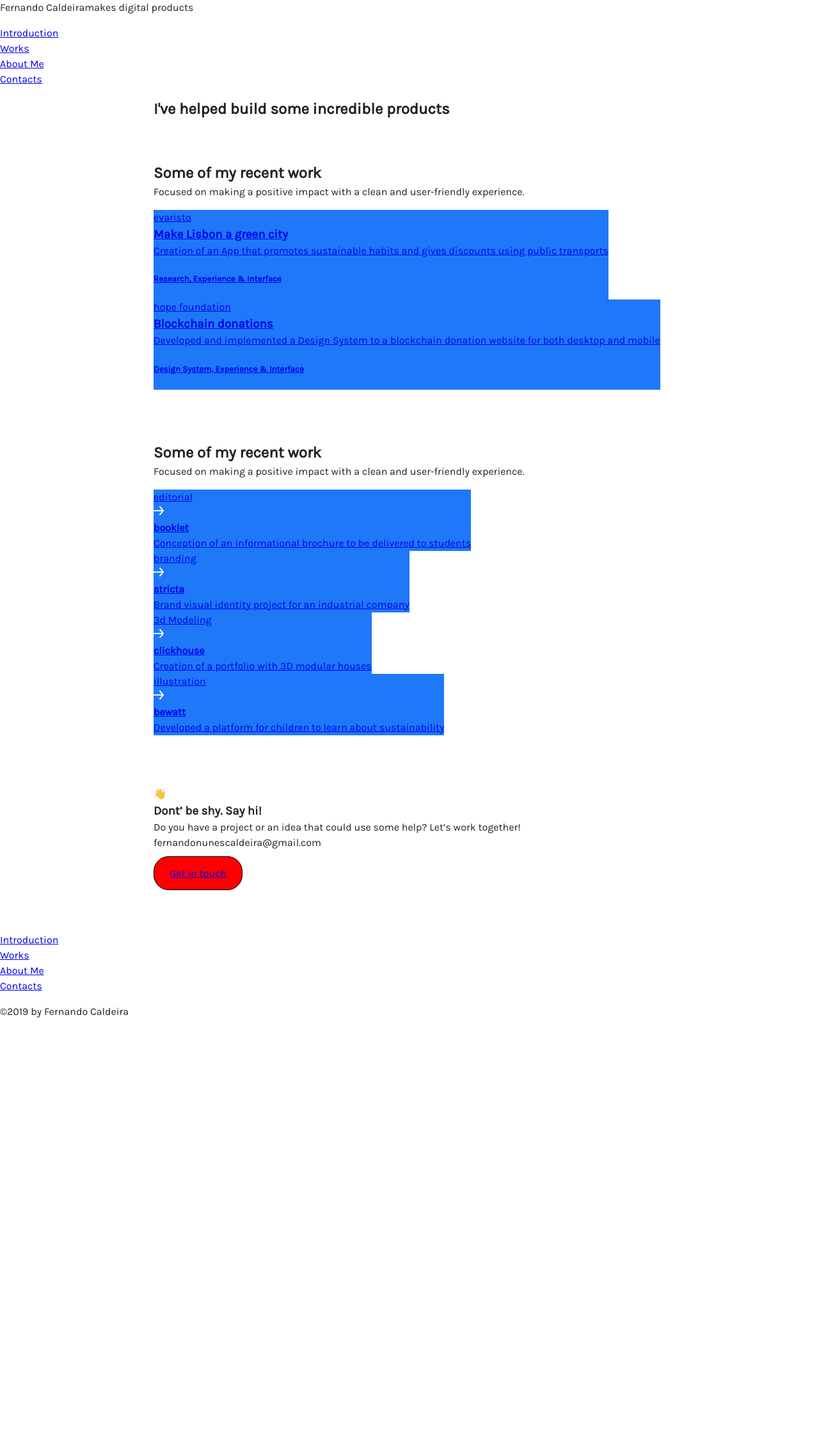
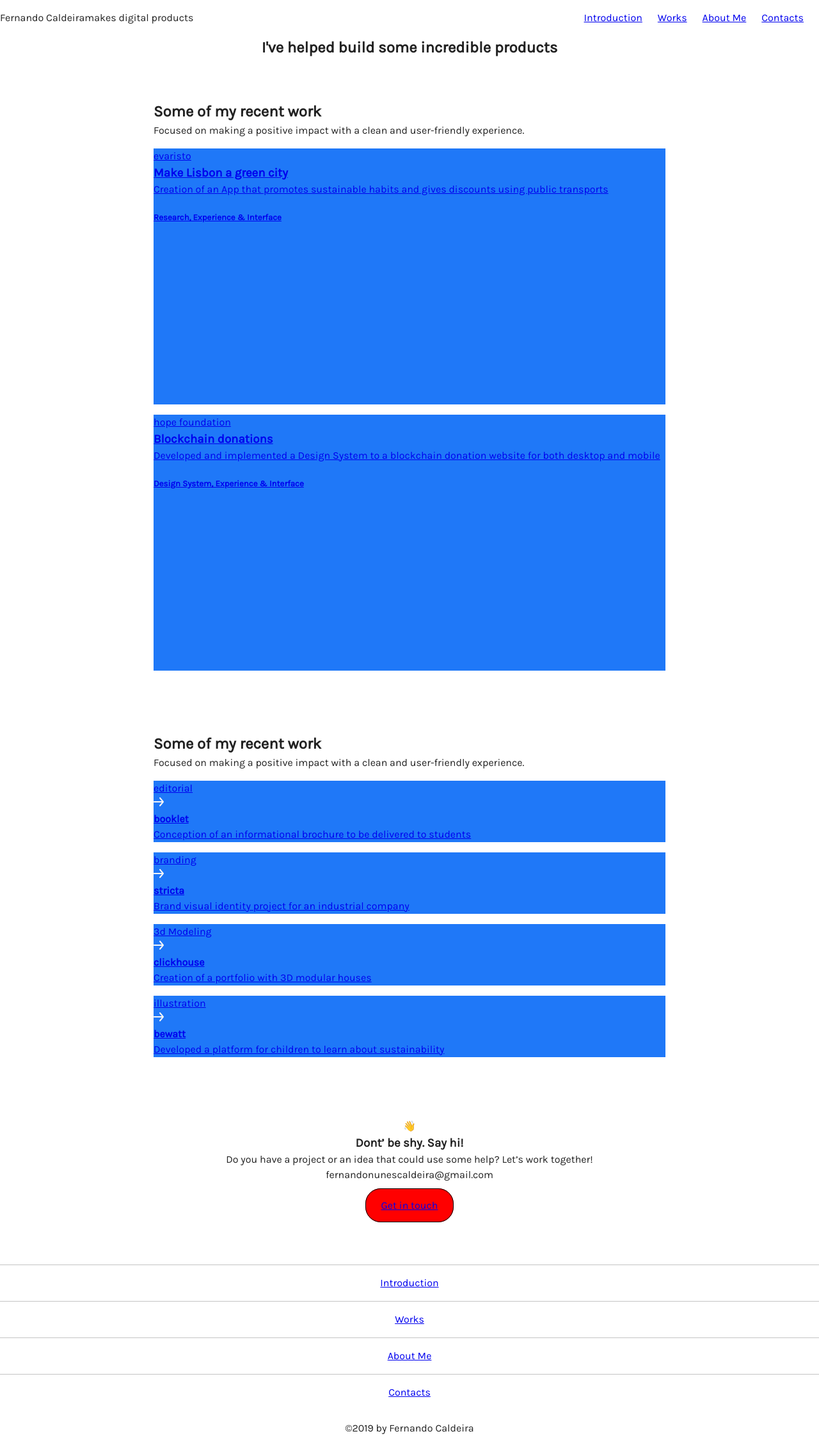
Before and after one commit to FernandoCaldeira/jekyllsite, a Jekyll site: the page built from works.markdown, in a window 1280 px wide. Shown: the whole page at 64% size. Built offline with Jekyll 4.4.1, drawn with Linux system fonts in a browser that asks for light colours; before the commit the page ends 1593 px from its top, so only the background shows below that.

Commit message:
Css structure styling: work page, footer and header

```diff
--- a/_layouts/works.html
+++ b/_layouts/works.html
@@ -1,7 +1,7 @@
 ---
 layout: default_w-nav
 ---
-<section>
+<section class="intro-works">
     <h1>I've helped build some incredible products</h1>
 </section>
 
@@ -11,7 +11,7 @@ layout: default_w-nav
     {% include bigcard-modal.html %}
 </section>
 
-<section class="tradional-work">
+<section class="traditional-work">
     <h2>Some of my recent work</h2>
     <p>Focused on making a positive impact with a clean and user-friendly experience.</p>
 
--- a/_sass/_components.scss
+++ b/_sass/_components.scss
@@ -15,13 +15,18 @@
 //cards
 .standart-cards {
     display: inline-block;
-    background-blend-mode: multiply;
-    background-color: $c-primary;
+    background-blend-mode: multiply;//posso fazer um mixin para isto
+    background-color: $c-primary;//posso fazer um mixin para isto
+    width: 100%;
+    //max-width: 600px;
 }
 
 .big-cards {
     display: inline-block;
-    background-color: $c-primary;
+    background-blend-mode: multiply; //posso fazer um mixin para isto
+    background-color: $c-primary;//posso fazer um mixin para isto
+    width: 100%;
+    height: 400px;
 }
 
 //photos
@@ -61,3 +66,8 @@
         background-color: $c-primary;
     }
 }
+
+//contacts-work
+.contacts-work {
+    text-align: center;
+}
--- a/_sass/mystyles.scss
+++ b/_sass/mystyles.scss
@@ -68,6 +68,46 @@ section {
     padding-bottom: $space-xl;
 }
 
+header {
+    nav {
+        display: flex;
+        align-items: baseline;
+        p {
+            flex-grow: 1;
+        }
+        ul {
+            display: flex;
+            li {
+                padding-right: $space-m;
+            }
+        }
+    }
+}
+
+footer {
+
+    ul {
+        /*meter isto no ul para desktop - start
+        display: flex;
+        justify-content: space-evenly;
+        width: 800px;
+        margin: 0 auto;
+        end*/
+        li {
+            display: flex;
+            flex-direction: column;
+            a {
+                width: 100%;
+                text-align: center;
+                padding: $space-s;
+                border-top: 1px solid $c-neutral2;
+            }
+        }
+    }
+    p {
+        text-align: center;
+    }
+}
 /*-INTRODUCTION*/
 .answer {
     @include display4;
@@ -83,4 +123,38 @@ section {
 
 /*-WORKS*/
 
+.intro-works {
+    h1 {
+        text-align: center;
+    }
+}
+
+.digital-work {
+    ul {
+        display: flex;
+        flex-wrap: wrap;
+        li {
+            display: flex;
+            justify-content: center;
+            width: 100%;
+            padding-bottom: $space-s;
+            /*desktop mudar para width:50% + padding*/
+        }
+    }
+}
+
+.traditional-work {
+    ul {
+        display: flex;
+        flex-wrap: wrap;
+        li {
+            display: flex;
+            justify-content: center;
+            width: 100%;
+            padding-bottom: $space-s;
+            /*desktop mudar para width:50% + padding*/
+        }
+    }
+}
+
 /*-CONTACTS*/
```
